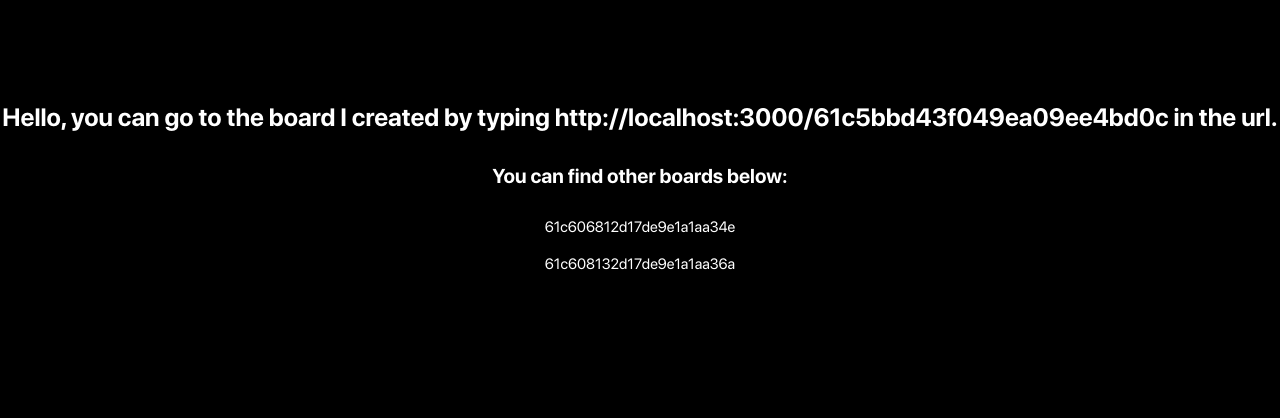
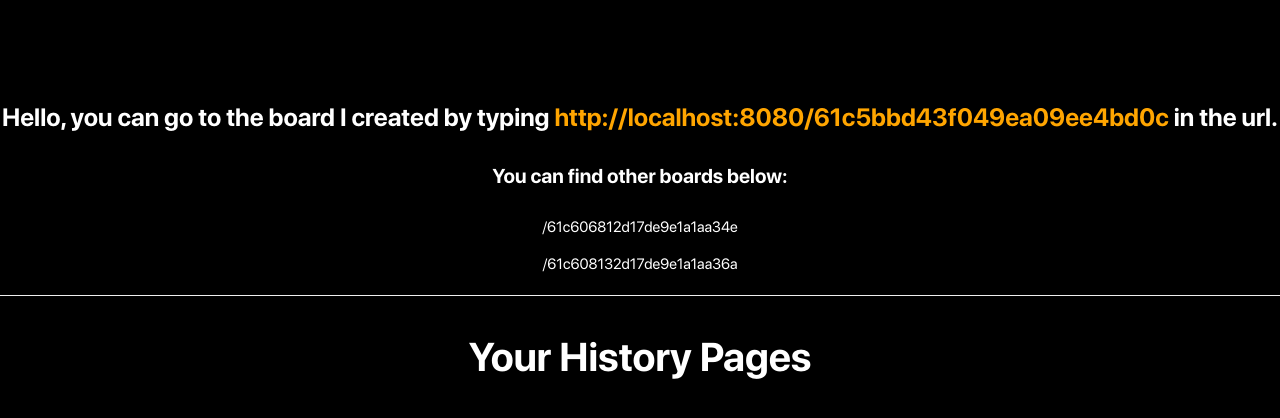
Before and after one commit to mavisalli/Kanban_Board-Vue-Express, a Vue app in the folder client/: page / in a window 1280 px wide. Shown: the top 418 px of the page. Built offline with nearby package versions, Linux system fonts and the light colour scheme.

Commit message:
Show visited path

```diff
--- a/client/src/pages/Home.vue
+++ b/client/src/pages/Home.vue
@@ -2,25 +2,46 @@
   <div>
     <h3>
       Hello, you can go to the board I created by typing
-      http://localhost:3000/61c5bbd43f049ea09ee4bd0c in the url.
+      <span>http://localhost:8080/61c5bbd43f049ea09ee4bd0c</span> in the url.
     </h3>
     <h4>You can find other boards below:</h4>
 
-    <p>61c606812d17de9e1a1aa34e</p>
-    <p>61c608132d17de9e1a1aa36a</p>
+    <p>/61c606812d17de9e1a1aa34e</p>
+    <p>/61c608132d17de9e1a1aa36a</p>
+
+    <hr />
+
+    <h2>Your History Pages</h2>
+    <ol>
+      <li v-for="(path, index) in paths" :key="index">
+        {{ path }}
+      </li>
+    </ol>
   </div>
 </template>
 
 <script>
-export default {};
+export default {
+  data() {
+    return {
+      paths: [],
+    };
+  },
+  created() {
+    this.paths = JSON.parse(localStorage.getItem("paths")) || [];
+  },
+};
 </script>
 
 <style scoped>
 h3 {
   font-size: 25px;
-  font-weight: 700;
   color: #ffffff;
   text-align: center;
+}
+
+span {
+  color: orange;
 }
 
 h4 {
@@ -36,4 +57,18 @@ p {
   color: #ffffff;
   text-align: center;
 }
+
+h2 {
+  font-size: 40px;
+  font-weight: 700;
+  color: #ffffff;
+  text-align: center;
+}
+
+li {
+  color: orange;
+  font-size: 20px;
+  text-align: center;
+  font-weight: 400;
+}
 </style>
```
